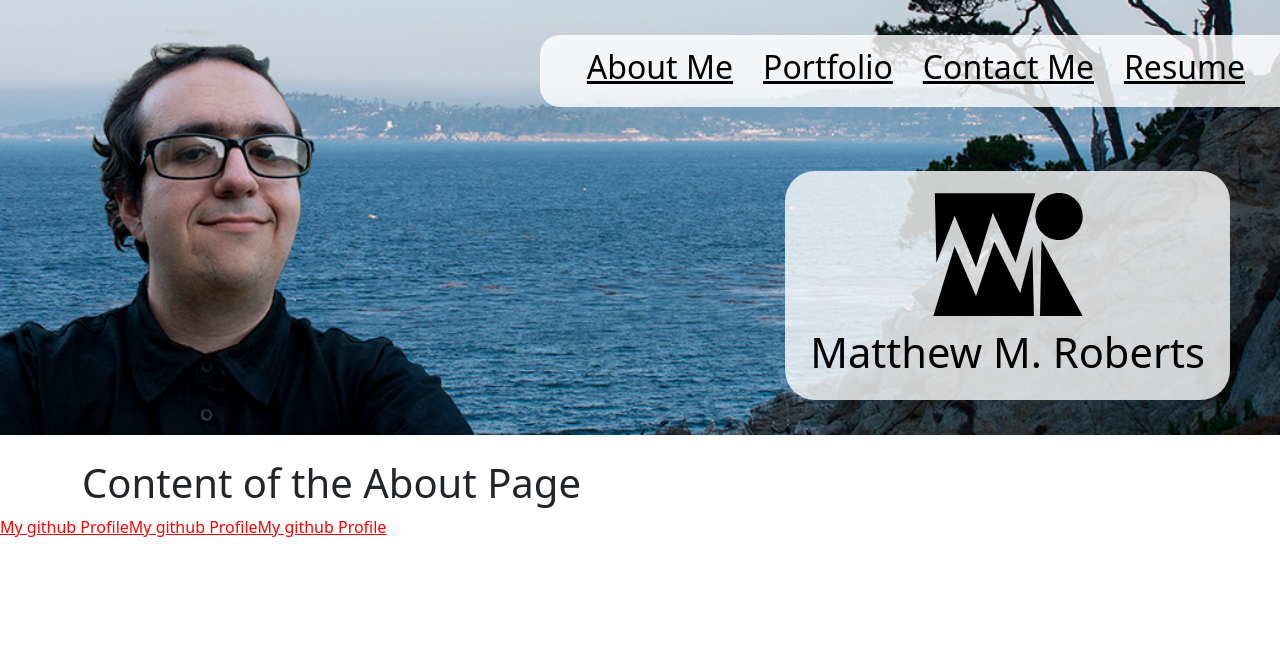
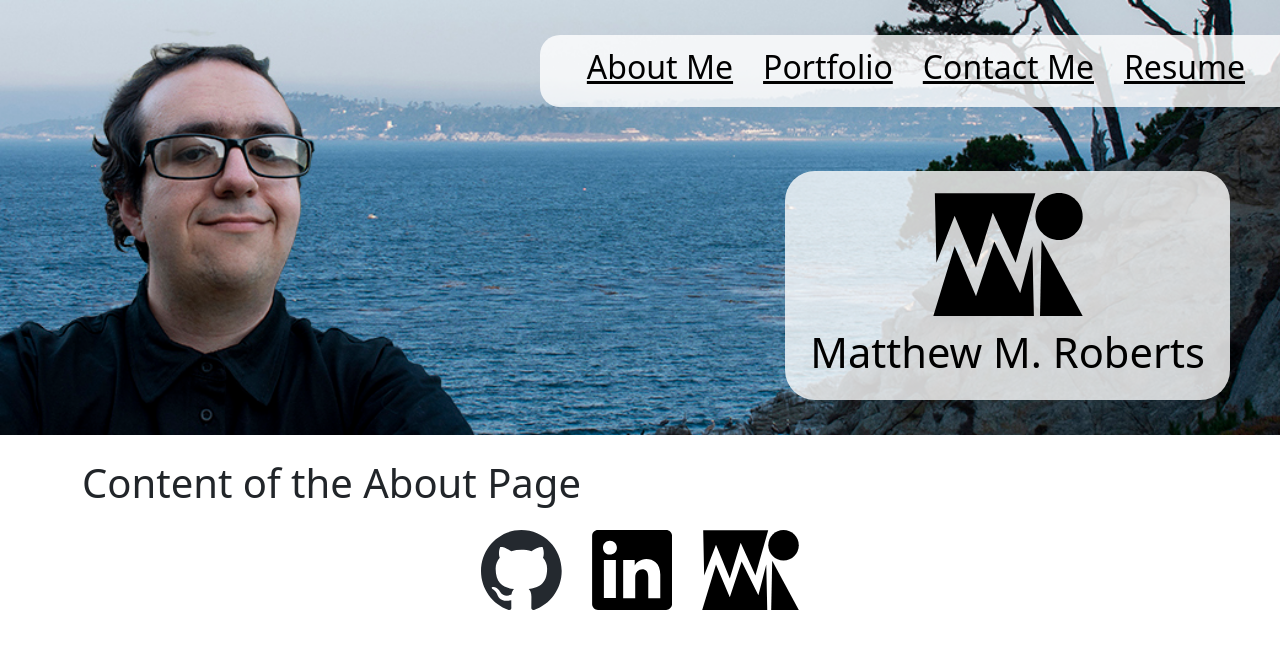
Before and after one commit to Mattmrob/r-portfolio, a React (Vite) app: page / in a window 1280 px wide. Shown: the top 648 px of the page. Built offline with nearby package versions, Linux system fonts and the light colour scheme.

Commit message:
Added icons and links to footer component

```diff
--- a/src/components/Footer.jsx
+++ b/src/components/Footer.jsx
@@ -3,11 +3,17 @@ export default function Footer() {
   return (
         <div className='footer'>
 
-            <a className="footerlink" target='_blank' href="https://github.com/Mattmrob">My github Profile</a>
+            <a className="footerlink" target='_blank' href="https://github.com/Mattmrob">
+              <img className="footerlogo" src="./src/assets/imgs/github-logo.svg" alt="a link to my github profile" />
+            </a>
 
-            <a className="footerlink" target='_blank' href="https://github.com/Mattmrob">My github Profile</a>
+            <a className="footerlink" target='_blank' href="https://github.com/Mattmrob">
+             <img className="footerlogo" src="./src/assets/imgs/linkedin-logo.svg" alt="a link to my linkedin profile" />
+            </a>
 
-            <a className="footerlink" target='_blank' href="https://github.com/Mattmrob">My github Profile</a>
+            <a className="footerlink" target='_blank' href="https://mmroberts.com/index.html">
+            <img className="footerlogo" src="./src/assets/imgs/mmrobertslogo.svg" alt="a link to mmroberts.com" />
+            </a>
 
         </div>
   );
--- a/src/index.css
+++ b/src/index.css
@@ -282,9 +282,30 @@ ul {
 
 }
 
-
 /* ------------ HEADER ENDS HERE --------------- */
 
+
+/* ------------ FOOTER STARTS HERE --------------- */
+
+.footer{
+    display: flex;
+    flex-flow: row;
+    justify-content: center;
+}
+
+.footerlogo {
+    height: 80px;
+    width: auto;
+    margin: 15px;
+}
 .footerlink {
     color: red;
 }
+
+@media (max-width: 520px) {
+    .footerlogo {
+        height: 50px;
+    }
+}
+
+/* ------------ FOOTER ENDS HERE --------------- */
```
Also changed, not shown: src/assets/imgs/github-logo.svg (added), src/assets/imgs/linkedin-logo.svg (added).
